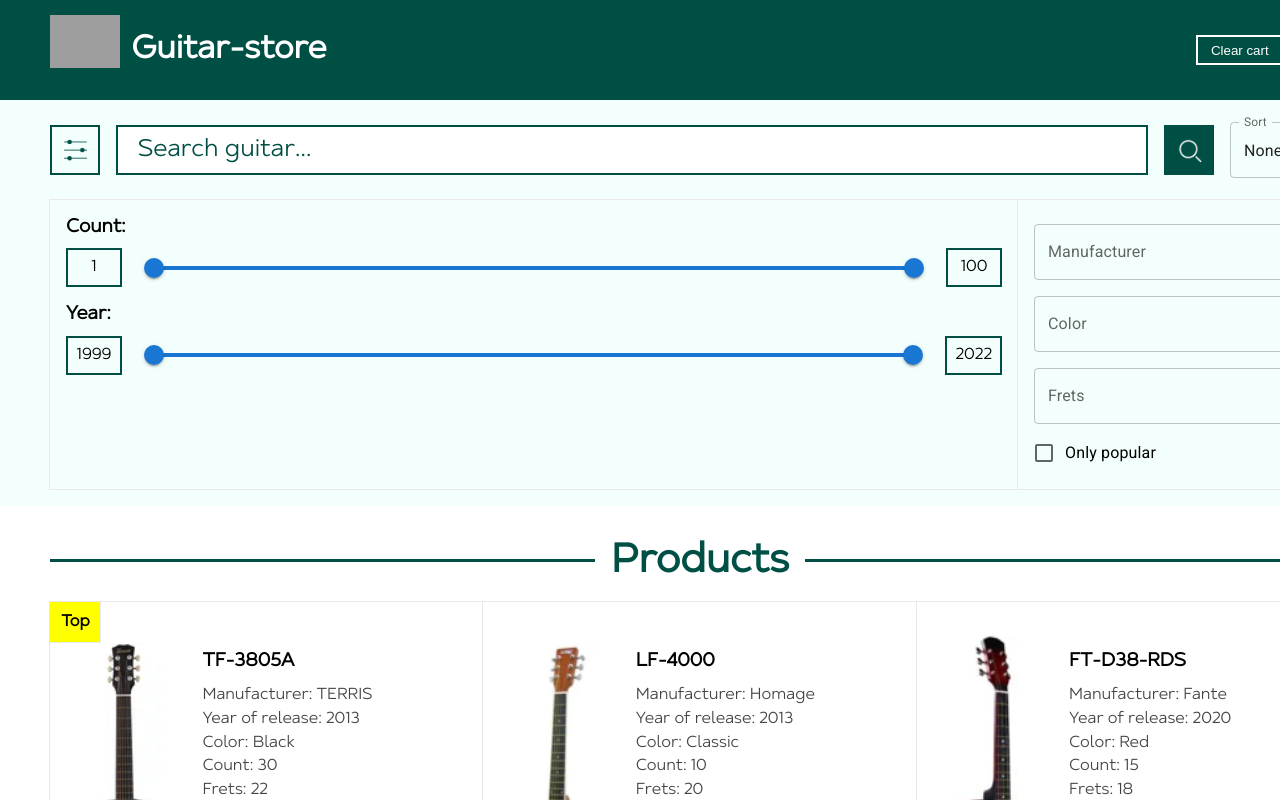
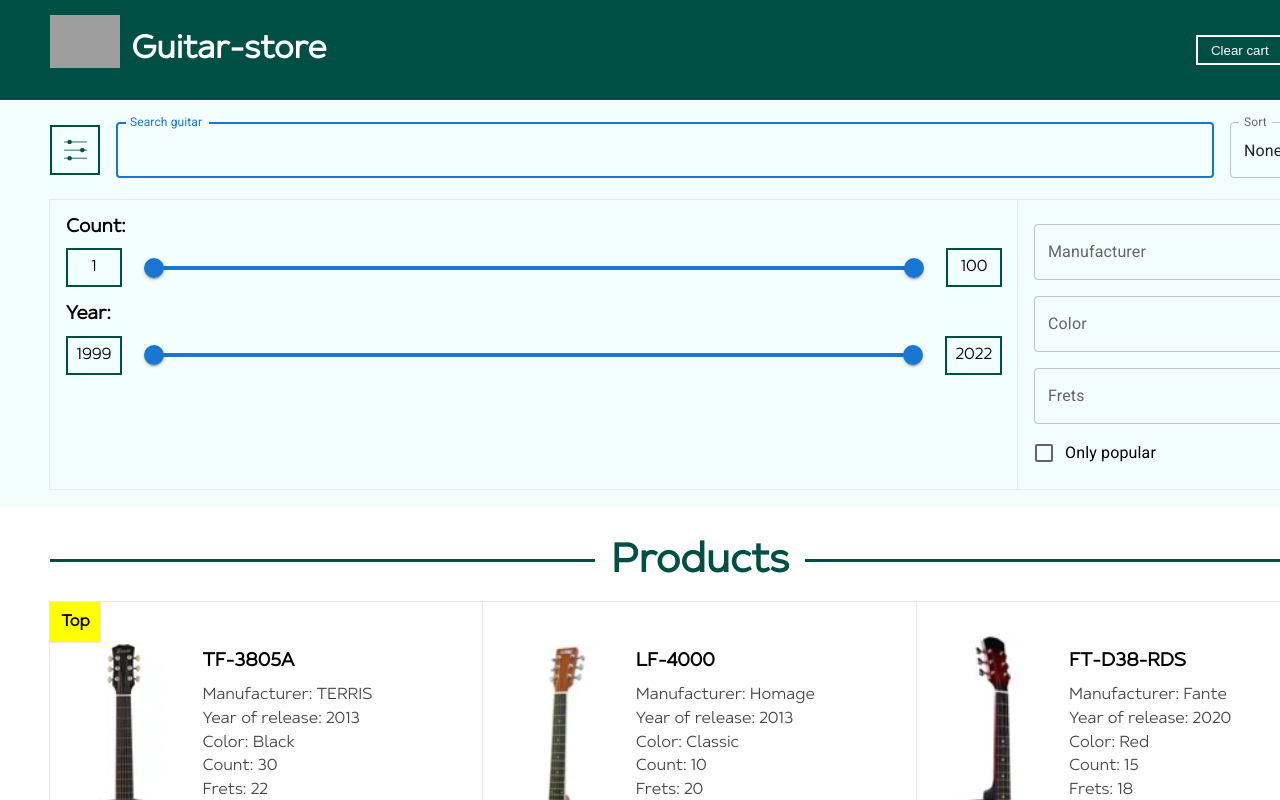
Before and after one commit to Fronikon/store, a React (Create React App) app in the folder online-store/: page / in a window 1280 px wide. Shown: the top 800 px of the page. Built offline with nearby package versions, Linux system fonts and the light colour scheme; grey boxes are pictures that could not be loaded.

Commit message:
feat: add search products field

```diff
--- a/online-store/src/components/Content/Content.tsx
+++ b/online-store/src/components/Content/Content.tsx
@@ -2,7 +2,7 @@ import './Content.css';
 import { FiltersSection } from './FiltersSection/FiltersSection';
 import { Products } from './Products/Products';
 import { productsData } from '../../productsData';
-import { ChangeFiltersType, ChangeSortType, FiltersType, ProductsInCartType, SetCounterProductType } from '../../types/types';
+import { ChangeFiltersType, ChangeSearchValueType, ChangeSortType, FiltersType, ProductsInCartType, SetCounterProductType } from '../../types/types';
 import { useState, useEffect } from 'react';
 
 type PropsType = {
@@ -15,6 +15,7 @@ export const Content: React.FC<PropsType> = ({ setCounterProduct, isCartFull, pr
   const [products, setProducts] = useState(productsData);
   const [filters, setFilters] = useState<FiltersType | null>(null);
   const [sort, setSort] = useState<string | null>(null);
+  const [search, setSearch] = useState<string>('');
 
   useEffect(() => {
     let newProducts = productsData;
@@ -50,6 +51,18 @@ export const Content: React.FC<PropsType> = ({ setCounterProduct, isCartFull, pr
         return true;
       });
     }
+
+    if (search !== '') {
+      newProducts = newProducts.filter((product) => {
+        const name = product.name.match(/\w/g)?.join('').toLowerCase();
+        const searchName = search.match(/\w/g)?.join('').toLowerCase();
+        if (name && searchName) {
+          return name?.includes(searchName);
+        }
+        return false;
+      });
+    }
+
     switch (sort) {
       case 'nameUp': {
         newProducts = [...newProducts].sort((a, b) => {
@@ -77,7 +90,7 @@ export const Content: React.FC<PropsType> = ({ setCounterProduct, isCartFull, pr
       }
     }
     setProducts(newProducts);
-  }, [filters, sort]);
+  }, [filters, sort, search]);
 
 
   const changeFilters: ChangeFiltersType = (name, option) => {
@@ -90,11 +103,16 @@ export const Content: React.FC<PropsType> = ({ setCounterProduct, isCartFull, pr
     setSort(method);
   };
 
+  const changeSearchValue: ChangeSearchValueType = (value) => {
+    setSearch(value);
+  };
+
   return (
     <div className="content">
       <FiltersSection
         changeFilters={changeFilters}
         changeSort={changeSort}
+        changeSearchValue={changeSearchValue}
         filters={filters}
       />
       <Products
--- a/online-store/src/components/Content/FiltersSection/FiltersSection.css
+++ b/online-store/src/components/Content/FiltersSection/FiltersSection.css
@@ -1,7 +1,6 @@
 .search__controls {
   display: flex;
   align-items: center;
-  justify-content: center;
   gap: 1em;
   height: 100px;
 }
@@ -10,8 +9,7 @@
   background-color: #F3FFFC;
 }
 
-.search__settings,
-.search__button {
+.search__settings {
   width: 50px;
   height: 50px;
   background-size: 50%;
@@ -23,23 +21,3 @@
   border: 2px solid #004F44;
   background-image: url(../../../assets/icons/settings-searsh.png);
 }
-
-.search__field {
-  flex-grow: 1;
-  border: 2px solid #004F44;
-  padding: 0 20px;
-  height: 50px;
-  font-family: 'Steppe';
-  color: #004F44;
-  font-size: 1.5em;
-}
-
-.search__field::placeholder {
-  font-family: 'Steppe';
-  color: #004F44;
-}
-
-.search__button {
-  background-image: url(../../../assets/icons/searsh.png);
-  background-color: #004F44;
-}
--- a/online-store/src/components/Content/FiltersSection/FiltersSection.tsx
+++ b/online-store/src/components/Content/FiltersSection/FiltersSection.tsx
@@ -1,25 +1,24 @@
 import './FiltersSection.css';
-import { ChangeFiltersType, ChangeSortType, FiltersType } from '../../../types/types';
+import { ChangeFiltersType, ChangeSearchValueType, ChangeSortType, FiltersType } from '../../../types/types';
 import { SortProducts } from './SortProducts/SortProducts';
 import { Filters } from './Filters/Filters';
+import { SearchField } from './SearchField/SearchField';
 
 type PropsType = {
   changeFilters: ChangeFiltersType
   changeSort: ChangeSortType
+  changeSearchValue: ChangeSearchValueType
   filters: FiltersType | null
 }
 
-export const FiltersSection: React.FC<PropsType> = ({changeFilters, changeSort, filters}) => {
+export const FiltersSection: React.FC<PropsType> = ({changeFilters, changeSort, changeSearchValue, filters}) => {
   return (
     <section className="search">
       <div className="container search__container">
         <div className='search__controls'>
           <button className="search__settings button"></button>
-          <input className="search__field" type="text" placeholder="Search guitar..." />
-          <button className="search__button button"></button>
-          <SortProducts
-            changeSort={changeSort}
-          />
+          <SearchField changeSearchValue={changeSearchValue} />
+          <SortProducts changeSort={changeSort} />
         </div>
         <Filters
           changeFilters={changeFilters}
--- /dev/null
+++ b/online-store/src/components/Content/FiltersSection/SearchField/SearchField.css
@@ -0,0 +1,19 @@
+.search-field__wrapper {
+  position: relative;
+  display: flex;
+  flex-grow: 1;
+  gap: 1em;
+}
+
+.search-field-clear {
+  position: absolute;
+  top: 1em;
+  right: 1em;
+  display: flex;
+  align-items: center;
+  justify-content: center;
+  border-radius: 50%;
+  padding: 0 0.3em;
+  background-color: rgba(0, 0, 0, 0.123);
+  cursor: pointer;
+}
--- /dev/null
+++ b/online-store/src/components/Content/FiltersSection/SearchField/SearchField.tsx
@@ -0,0 +1,46 @@
+import './SearchField.css';
+import { TextField } from '@mui/material';
+import { ChangeEvent, useState } from 'react';
+import { ChangeSearchValueType } from '../../../../types/types';
+
+type PropsType = {
+  changeSearchValue: ChangeSearchValueType
+}
+
+export const SearchField: React.FC<PropsType> = ({ changeSearchValue }) => {
+  const [value, setValue] = useState<string>('');
+
+  const handleChange = (event: ChangeEvent<HTMLInputElement>) => {
+    const value = event.target.value;
+    setValue(value);
+    changeSearchValue(value);
+  };
+
+  const clearField = () => {
+    setValue('');
+    changeSearchValue('');
+  };
+
+  return (
+    <div className='search-field__wrapper'>
+      <TextField
+        id="outlined-basic"
+        label="Search guitar"
+        variant="outlined"
+        onChange={handleChange}
+        autoComplete={'off'}
+        placeholder={'Guitar name'}
+        autoFocus
+        value={value}
+        fullWidth
+      />
+      {
+        value.length !== 0 &&
+        <div
+          className='search-field-clear'
+          onClick={clearField}
+        >✖</div>
+      }
+    </div>
+  );
+};
--- a/online-store/src/types/types.ts
+++ b/online-store/src/types/types.ts
@@ -28,3 +28,4 @@ export type OpenAlertType = () => void
 export type SetCounterProductType = (product: ProductsInCartType | null) => void
 export type ChangeFiltersType = (name: string, option: number[] | string[] | number | string | boolean) => void
 export type ChangeSortType = (method: string) => void
+export type ChangeSearchValueType = (value: string) => void
```
Also changed, not shown: online-store/src/assets/icons/searsh.png (deleted).
